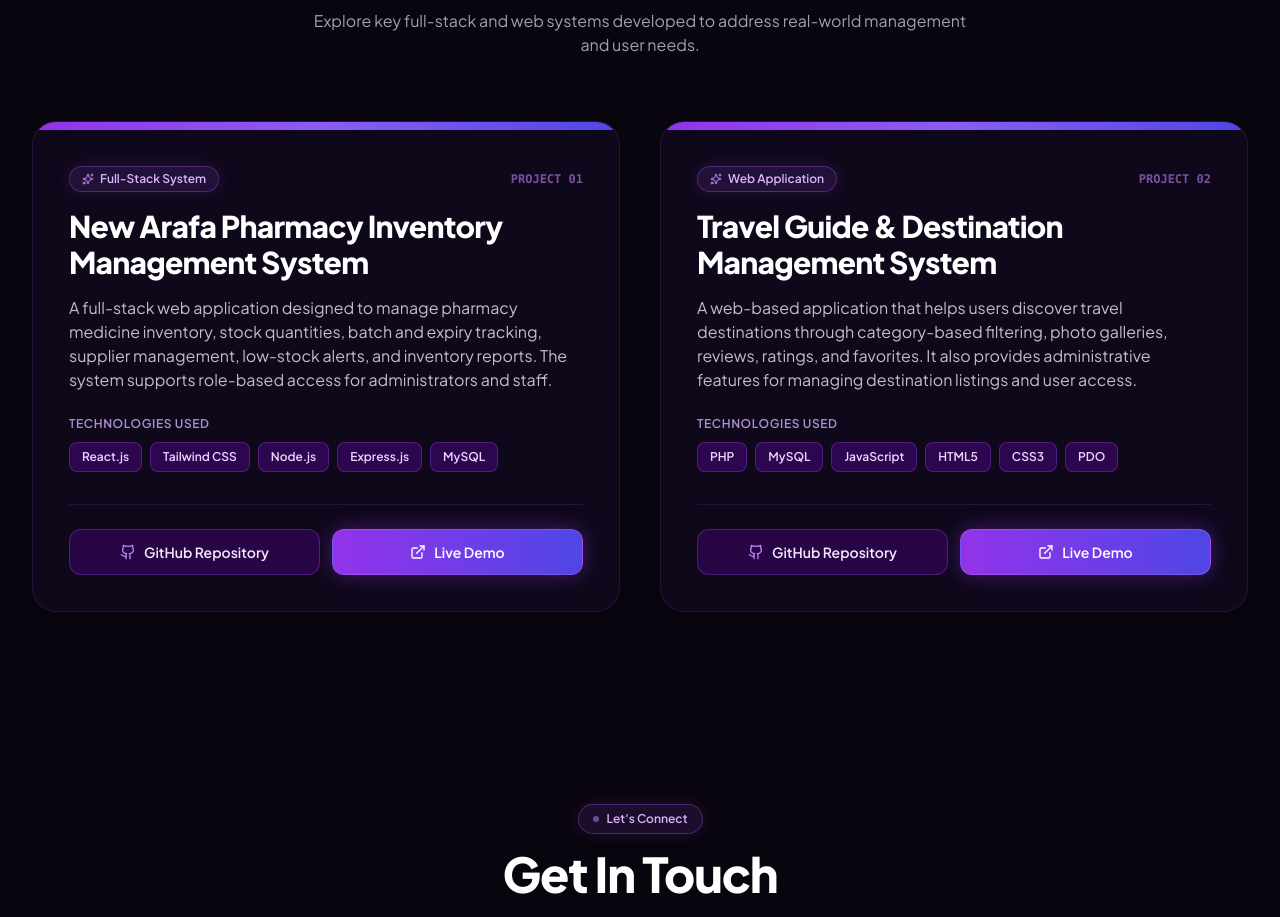
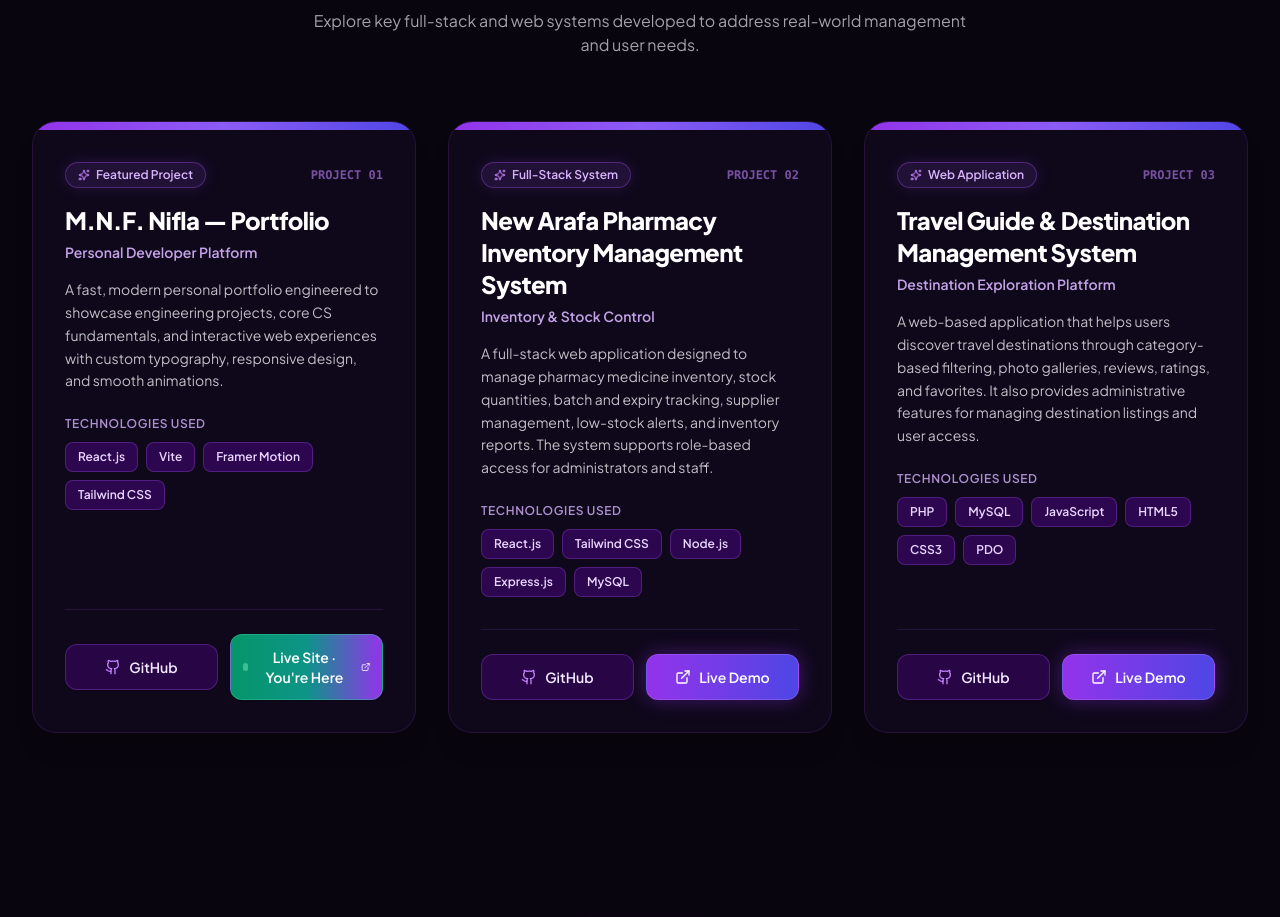
Before and after one commit to fathinifl42923-source/Portfolio, a React (Vite) app: page / in a window 1280 px wide. Shown: the part 6622-7539 px from the top of the page. Built offline with nearby package versions, Linux system fonts and the light colour scheme.

Commit message:
feat: add personal portfolio as featured project with live site button and subtitle

```diff
--- a/src/components/Projects.jsx
+++ b/src/components/Projects.jsx
@@ -19,6 +19,10 @@ export default function Projects() {
 
   const handleLinkClick = (e, project, type) => {
     e.preventDefault();
+    if (project.isCurrentSite && type === "demo") {
+      window.scrollTo({ top: 0, behavior: "smooth" });
+      return;
+    }
     if (project.isPlaceholderLink) {
       setSelectedPlaceholder({
         title: project.title,
@@ -28,7 +32,13 @@ export default function Projects() {
     } else {
       const url = type === "github" ? project.githubUrl : project.demoUrl;
       if (url && url !== "#") {
+        if (url.startsWith("#")) {
+          const el = document.querySelector(url);
+          if (el) el.scrollIntoView({ behavior: "smooth" });
+          else window.scrollTo({ top: 0, behavior: "smooth" });
+        } else {
           window.open(url, "_blank", "noopener,noreferrer");
+        }
       }
     }
   };
@@ -47,7 +57,7 @@ export default function Projects() {
         />
 
         {/* Project Cards Grid */}
-        <div className="grid grid-cols-1 lg:grid-cols-2 gap-8 lg:gap-10">
+        <div className="grid grid-cols-1 md:grid-cols-2 lg:grid-cols-3 gap-8">
           {projects.map((project, index) => (
             <motion.div
               key={project.id}
@@ -61,7 +71,7 @@ export default function Projects() {
               {/* Card Header Ambient Stripe */}
               <div className="h-2 w-full bg-gradient-to-r from-purple-600 via-violet-500 to-indigo-600" />
 
-              <div className="p-7 sm:p-9 flex-1 flex flex-col justify-between">
+              <div className="p-7 sm:p-8 flex-1 flex flex-col justify-between">
                 <div>
                   {/* Top Bar with Project Number & Highlight */}
                   <div className="flex items-center justify-between gap-2 mb-4">
@@ -75,12 +85,19 @@ export default function Projects() {
                   </div>
 
                   {/* Title */}
-                  <h3 className="text-2xl sm:text-3xl font-extrabold text-white mb-4 group-hover:text-purple-200 transition-colors tracking-tight">
+                  <h3 className="text-2xl font-extrabold text-white mb-1.5 group-hover:text-purple-200 transition-colors tracking-tight">
                     {project.title}
                   </h3>
 
+                  {/* Subtitle */}
+                  {project.subtitle && (
+                    <p className="text-sm font-semibold text-purple-300/90 mb-4">
+                      {project.subtitle}
+                    </p>
+                  )}
+
                   {/* Description */}
-                  <p className="text-zinc-300/90 text-sm sm:text-base leading-relaxed mb-6 font-normal">
+                  <p className="text-zinc-300/90 text-sm leading-relaxed mb-6 font-normal">
                     {project.description}
                   </p>
 
@@ -106,12 +123,22 @@ export default function Projects() {
                 <div className="pt-6 border-t border-purple-500/15 flex flex-col sm:flex-row items-center gap-3">
                   <button
                     onClick={(e) => handleLinkClick(e, project, "github")}
-                    className="w-full sm:w-1/2 py-3 px-4 rounded-xl bg-purple-950/60 hover:bg-purple-900/60 border border-purple-500/30 hover:border-purple-400/60 text-purple-100 hover:text-white text-xs sm:text-sm font-semibold flex items-center justify-center gap-2 transition-all duration-200 shadow-sm"
+                    className="w-full sm:w-1/2 py-3 px-3 rounded-xl bg-purple-950/60 hover:bg-purple-900/60 border border-purple-500/30 hover:border-purple-400/60 text-purple-100 hover:text-white text-xs sm:text-sm font-semibold flex items-center justify-center gap-2 transition-all duration-200 shadow-sm"
                   >
                     <GithubIcon className="w-4 h-4 text-purple-400" />
-                    <span>GitHub Repository</span>
+                    <span>GitHub</span>
                   </button>
 
+                  {project.isCurrentSite ? (
+                    <button
+                      onClick={(e) => handleLinkClick(e, project, "demo")}
+                      className="w-full sm:w-1/2 py-3 px-3 rounded-xl bg-gradient-to-r from-emerald-600 via-teal-600 to-purple-600 hover:from-emerald-500 hover:to-teal-500 text-white text-xs sm:text-sm font-semibold flex items-center justify-center gap-2 transition-all duration-200 border border-emerald-400/40 shadow-sm"
+                    >
+                      <span className="w-2 h-2 rounded-full bg-emerald-300 animate-pulse" />
+                      <span>Live Site · You're Here</span>
+                      <ExternalLink className="w-3.5 h-3.5" />
+                    </button>
+                  ) : (
                     <button
                       onClick={(e) => handleLinkClick(e, project, "demo")}
                       className="w-full sm:w-1/2 py-3 px-4 rounded-xl bg-gradient-to-r from-purple-600 to-indigo-600 hover:from-purple-500 hover:to-indigo-500 text-white text-xs sm:text-sm font-semibold flex items-center justify-center gap-2 purple-button-glow transition-all duration-200 border border-purple-400/30"
@@ -119,6 +146,7 @@ export default function Projects() {
                       <ExternalLink className="w-4 h-4" />
                       <span>Live Demo</span>
                     </button>
+                  )}
                 </div>
               </div>
             </motion.div>
--- a/src/data/portfolioData.js
+++ b/src/data/portfolioData.js
@@ -241,8 +241,22 @@ export const skillCategories = [
 
 export const projects = [
   {
+    id: "personal-portfolio",
+    title: "M.N.F. Nifla — Portfolio",
+    subtitle: "Personal Developer Platform",
+    description:
+      "A fast, modern personal portfolio engineered to showcase engineering projects, core CS fundamentals, and interactive web experiences with custom typography, responsive design, and smooth animations.",
+    technologies: ["React.js", "Vite", "Framer Motion", "Tailwind CSS"],
+    githubUrl: "https://github.com/fathinifl42923-source/Portfolio",
+    demoUrl: "#home",
+    isCurrentSite: true,
+    isPlaceholderLink: false,
+    highlight: "Featured Project",
+  },
+  {
     id: "arafa-pharmacy",
     title: "New Arafa Pharmacy Inventory Management System",
+    subtitle: "Inventory & Stock Control",
     description:
       "A full-stack web application designed to manage pharmacy medicine inventory, stock quantities, batch and expiry tracking, supplier management, low-stock alerts, and inventory reports. The system supports role-based access for administrators and staff.",
     technologies: ["React.js", "Tailwind CSS", "Node.js", "Express.js", "MySQL"],
@@ -254,6 +268,7 @@ export const projects = [
   {
     id: "travel-guide",
     title: "Travel Guide & Destination Management System",
+    subtitle: "Destination Exploration Platform",
     description:
       "A web-based application that helps users discover travel destinations through category-based filtering, photo galleries, reviews, ratings, and favorites. It also provides administrative features for managing destination listings and user access.",
     technologies: ["PHP", "MySQL", "JavaScript", "HTML5", "CSS3", "PDO"],
```
Lines whose indentation alone changed are shown as unchanged.
